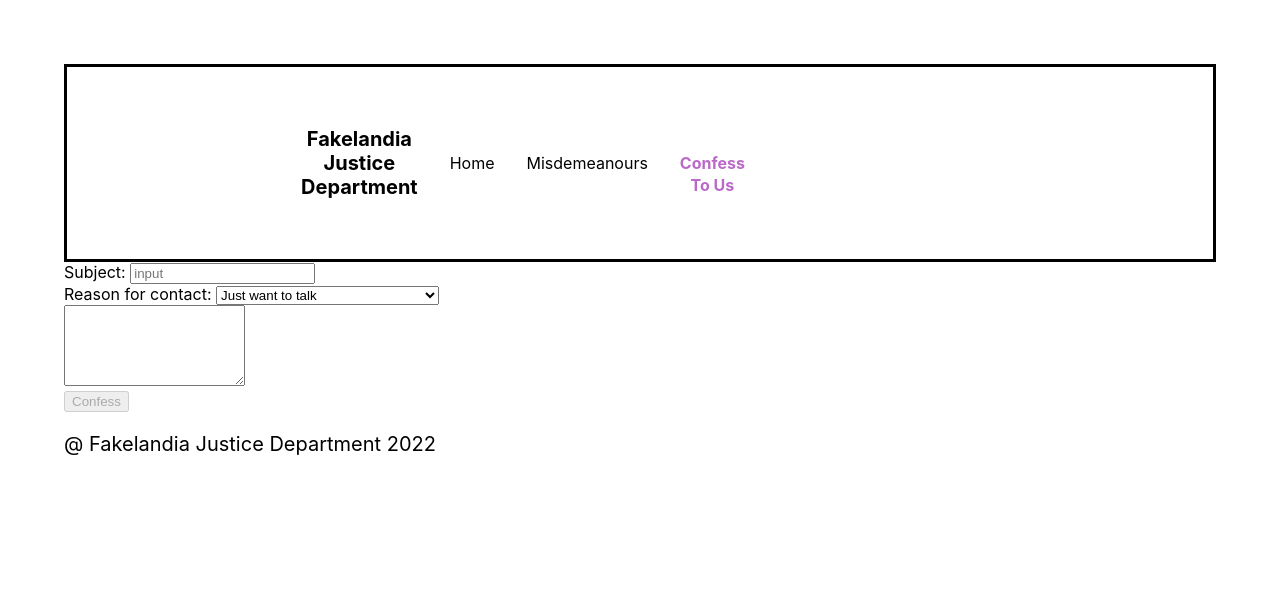
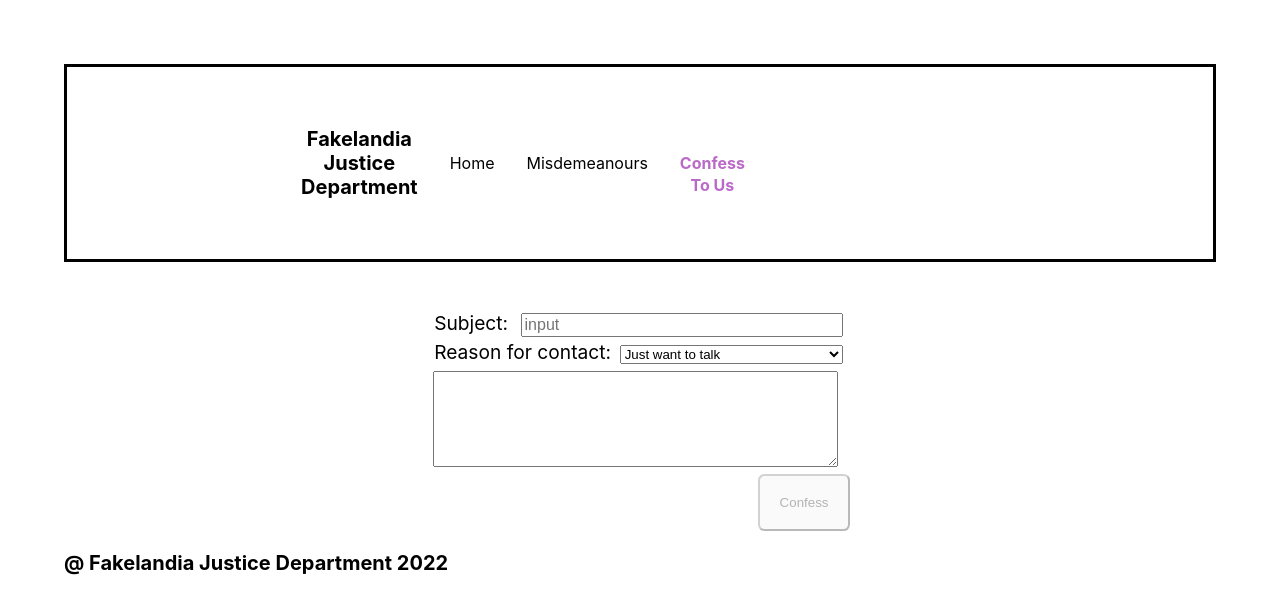
Before and after one commit to CenkSelim/fakelandia, a React (Create React App) app: page /confession in a window 1280 px wide. Shown: the top 614 px of the page. Built offline with nearby package versions, Linux system fonts and the light colour scheme.

Commit message:
More css

```diff
--- /dev/null
+++ b/src/components/confession/confession.css
@@ -0,0 +1,46 @@
+.form {
+    padding: 2.5em;
+    margin: 0.5em;
+}
+
+.form__container {
+    display: flex;
+    justify-content: center;
+    align-items: center;
+    flex-direction: column;
+}
+
+.form__label {
+    font-size: 1.2rem;
+    margin: 0.2em;
+}
+
+.form__input{
+    font-size: 1.0rem;
+    margin: 0.2em;
+    width: 75%;
+}
+
+.form__select {
+    margin: 0.2rem;
+}
+
+.form__note {
+    font-size: 1.0rem;
+    margin: 0.2em;
+    width: 95%;
+}
+
+.form__button {
+    padding: 1.2rem 1.2rem;
+    border-radius: .4rem;
+    cursor: pointer;
+    float: right;
+}
+
+.form__button:disabled {
+    padding: 1.2rem 1.2rem;
+    border-radius: .4rem;
+    cursor: default;
+    float: right;
+}
--- a/src/components/confession/confession.tsx
+++ b/src/components/confession/confession.tsx
@@ -1,5 +1,6 @@
 import { useContext, useState } from 'react';
 import MisdemeanoursContext from '../misdemeanours/misdemeanourscontext';
+import './confession.css'
 const Confession: React.FC = () => {
 
   const misdemeanoursContext =  useContext(MisdemeanoursContext);
@@ -37,17 +38,18 @@ const Confession: React.FC = () => {
   };
 
 return (
-  <div>
+  <div className="form__container">
     <form onSubmit={updateHandlerMisdemeanours}>
-      <div>
+      <div  className='form'>
           <div>
-              <label htmlFor='subject'>Subject: </label>
-              <input placeholder='input'  id="subject" required />
+              <label className='form__label' htmlFor='subject'>Subject: </label>
+              <input className='form__input' placeholder='input'  id="subject" required />
           </div>
           <div>
-            <label>
+            <label  className='form__label'>
               Reason for contact:{` `}
               <select
+                  className='form__select'
                   name="misdemeanour-list"
                   id="misdemeanour-list"
                   onChange={updateHandlerFilter}
@@ -63,13 +65,14 @@ return (
           <div>
 
               <textarea
+                className='form__note'
                 id="details"
                 rows={5}
                 onChange={recalculate}
                />
           </div>
           <div>
-              <input disabled={disable} type="submit"   value="Confess" />
+              <input className='form__button' disabled={disable} type="submit"   value="Confess" />
             </div>
       </div>
     </form>
--- a/src/components/footer/footer.css
+++ b/src/components/footer/footer.css
@@ -1,4 +1,5 @@
 .footer {
+    font-weight: bold;
     position:relative;
     left:0;
     bottom:0;
--- a/src/components/misdemeanours/misdemeanour.css
+++ b/src/components/misdemeanours/misdemeanour.css
@@ -1,5 +1,5 @@
 .misdemeanour__table {
- border-spacing: 0rem;
+    border-spacing: 0rem;
 }
 
 .misdemeanour__title {
--- a/src/components/not_found/not_found.tsx
+++ b/src/components/not_found/not_found.tsx
@@ -1,6 +1,6 @@
 const NotFound : React.FC = () =>
   <div>
-      <h2>Not Found!</h2>
-  </div>;
+      <h2> Page Not Found!</h2>
+  </div>
 
 export default NotFound;
```
